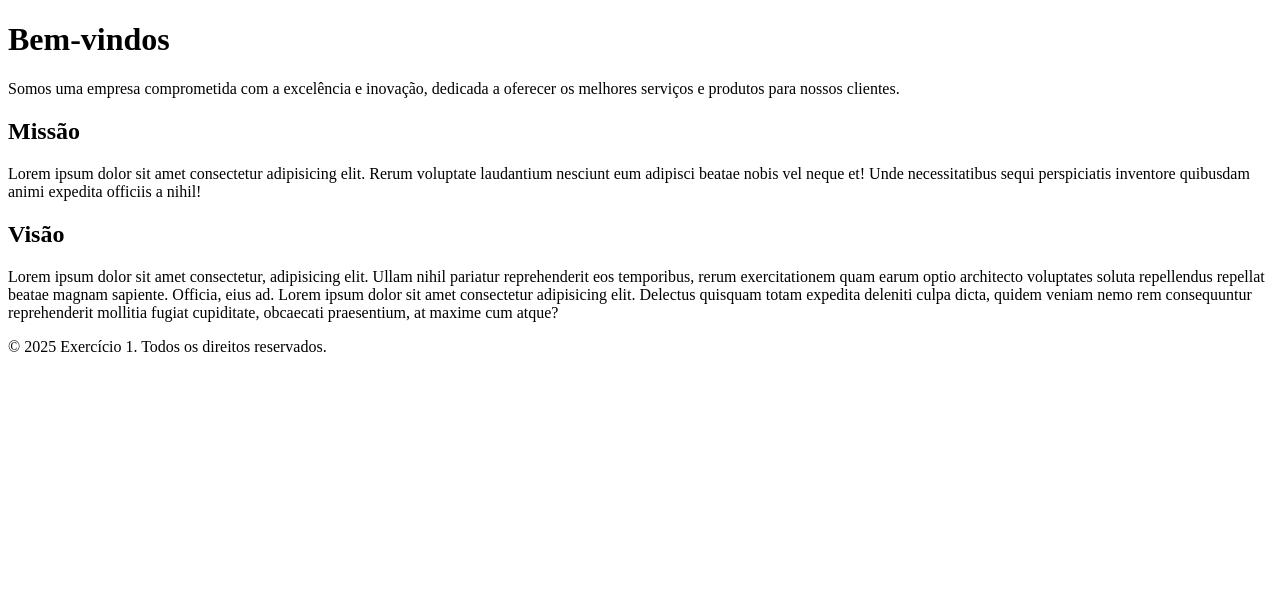
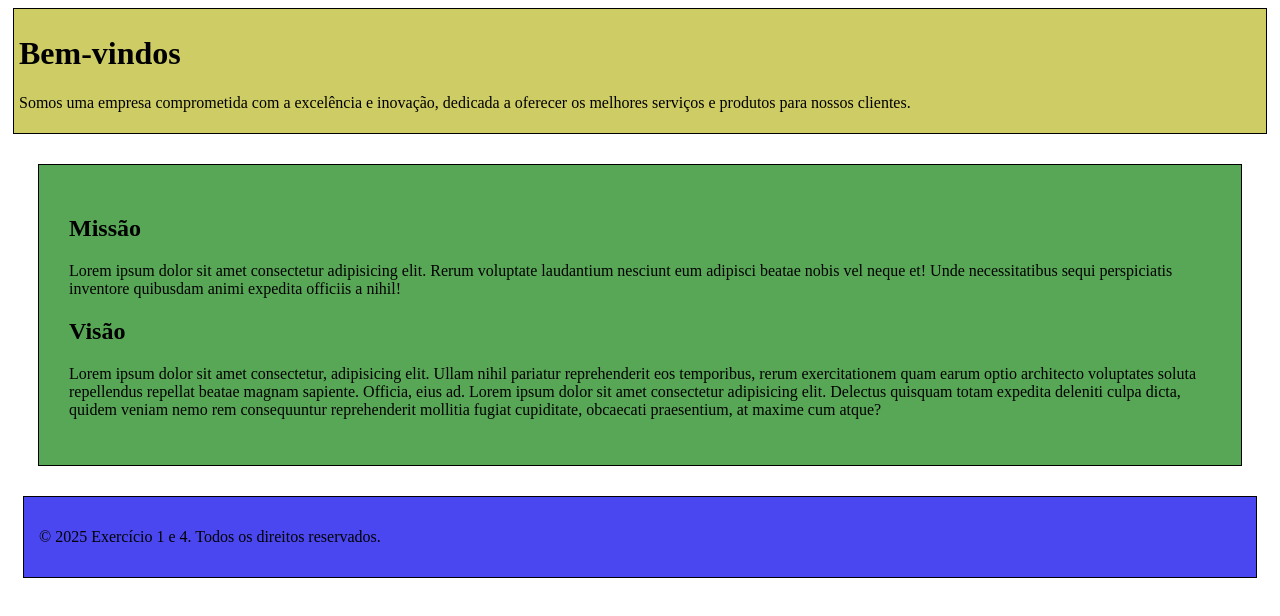
Before and after one commit to JulianoStulp/exercicio-3-codifica, a plain HTML site: page atividade-1e4/index.html in a window 1280 px wide. Drawn offline with Linux system fonts and the light colour scheme.

Commit message:
exercicio 4 utilizando o base do 1

```diff
--- a/atividade-1/index.html
+++ b/atividade-1e4/index.html
@@ -3,7 +3,8 @@
 <head>
     <meta charset="UTF-8">
     <meta name="viewport" content="width=device-width, initial-scale=1.0">
-    <title>Exercício 1</title>
+    <link rel="stylesheet" href="./styles.css">
+    <title>Exercício 1 e 4</title>
 </head>
 <body>
     <header>
@@ -24,7 +25,7 @@
     </main>
 
     <footer>
-        <p>&copy; 2025 Exercício 1. Todos os direitos reservados.</p>
+        <p>&copy; 2025 Exercício 1 e 4. Todos os direitos reservados.</p>
     </footer>
 </body>
 </html>
--- /dev/null
+++ b/atividade-1e4/styles.css
@@ -0,0 +1,20 @@
+header {
+    margin: 5px;
+    padding: 5px;
+    border: 1.5px solid black;
+    background-color: rgb(206, 204, 101);
+}
+
+main {
+    margin: 30px;
+    padding: 30px;
+    border: 1.5px solid black;
+    background-color: rgb(88, 167, 86);
+}
+
+footer {
+    margin: 15px;
+    padding: 15px;
+    border: 1.5px solid black;
+    background-color: rgb(74, 71, 241);
+}
```
